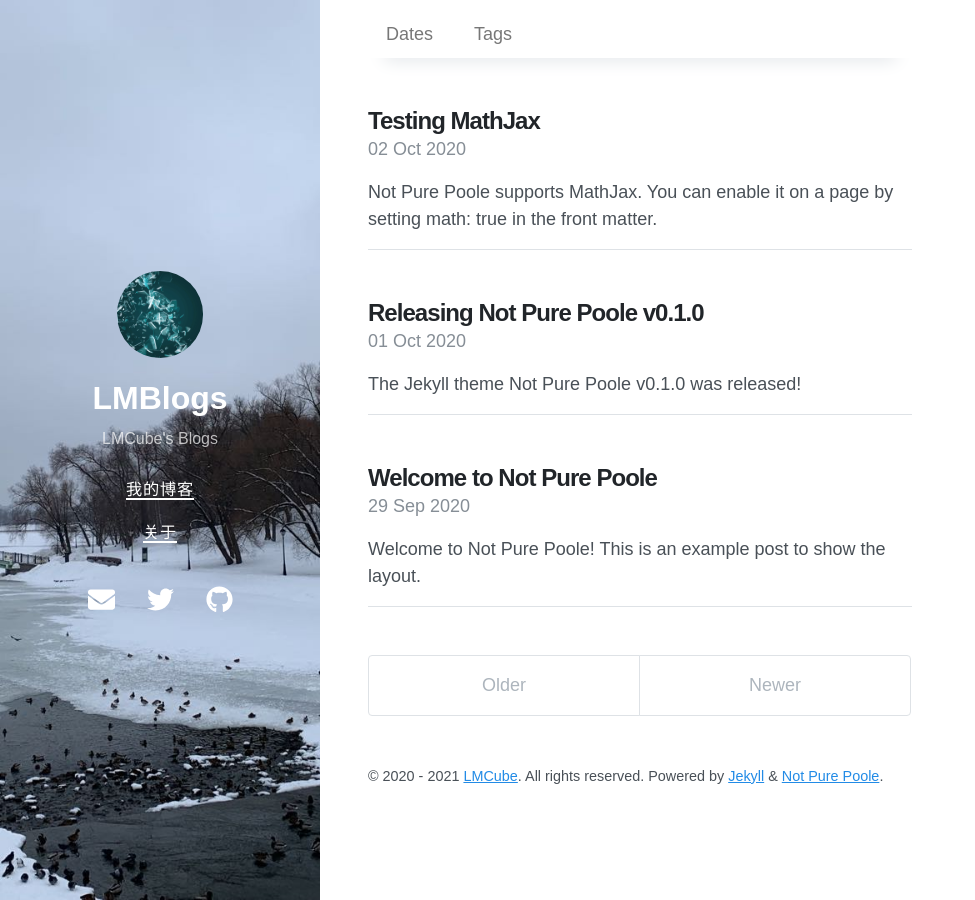
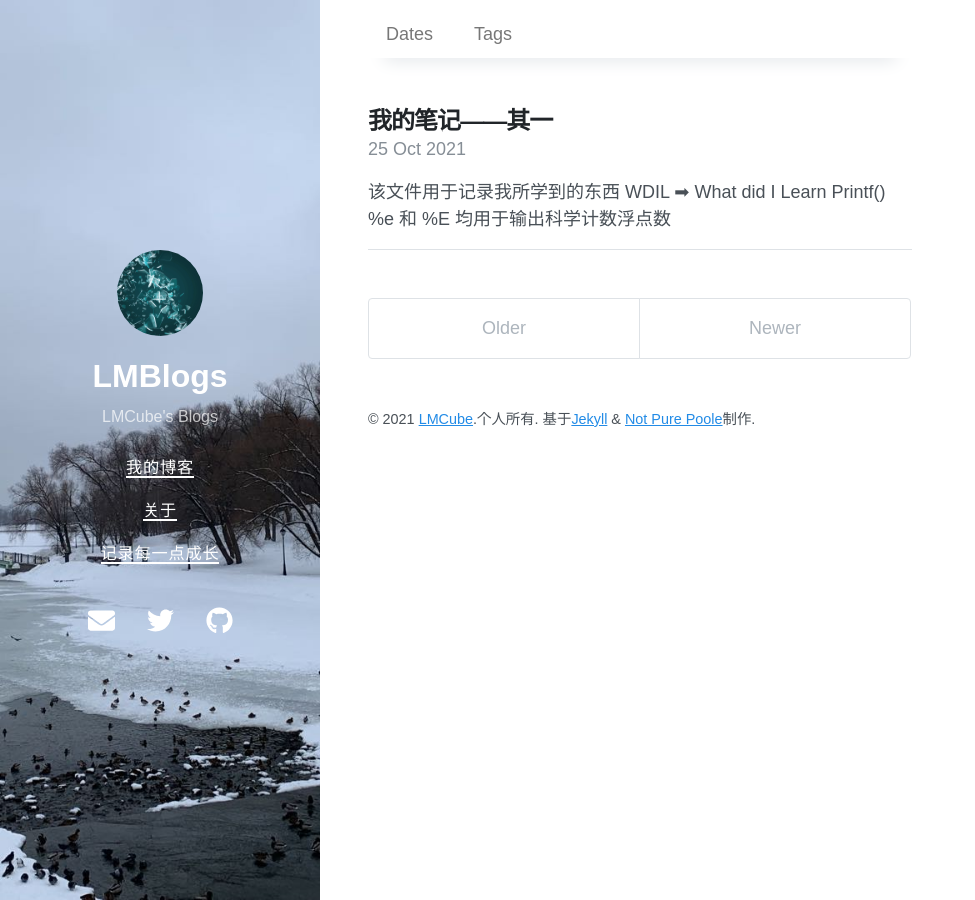
Before and after one commit to LandMineCube/LandMineCube.github.io, a Jekyll site: the page built from index.html, in a window 1280 px wide. Shown: the whole page, without its empty margins (0-975 px from the left). Built offline with Jekyll 4.4.1, drawn with Linux system fonts in a browser that asks for light colours; nearby versions of some CDN libraries; the list of posts is cut into pages by our own code.

Commit message:
try to upload a blog

```diff
--- a/_data/navigation.yml
+++ b/_data/navigation.yml
@@ -2,3 +2,4 @@
   url: /
 - title: 关于
   url: /about/
+- title: 记录每一点成长
--- a/_includes/content.html
+++ b/_includes/content.html
@@ -11,7 +11,7 @@
     {%- assign year_string = year_from | append: '&nbsp;' | append: '-' | append: '&nbsp;' | append: year_to -%}
   {%- endif -%}
   <small>
-    &copy; {{ year_string }} {% if site.author %}<a href="{{ site.author.url }}">{{ site.author.name }}</a>{% endif %}. All rights reserved.
-    Powered by <a href="https://jekyllrb.com/">Jekyll</a> & <a href="https://github.com/vszhub/not-pure-poole">Not Pure Poole</a>.
+    &copy; {{ year_string }} {% if site.author %}<a href="{{ site.author.url }}">{{ site.author.name }}</a>{% endif %}.个人所有.
+    基于<a href="https://jekyllrb.com/">Jekyll</a> & <a href="https://github.com/vszhub/not-pure-poole">Not Pure Poole</a>制作.
   </small>
 </footer>
--- a/about.md
+++ b/about.md
@@ -3,7 +3,7 @@ layout: page
 title: 关于
 ---
 
-# 关于该博客
+# 记录每一点成长
 如果你能找到这个博客，那你挺强的。
 该博客主要用于记录个人学习C和C#的学习笔记。
 还有，Don't hack this web please, there is nothing useful.
```
Also changed, not shown: _posts/2021-10-25-我的笔记——其一.md (added, +15 -0 lines), _posts_of_example/2020-09-29-welcome-to-not-pure-poole.md (renamed from _posts/2020-09-29-welcome-to-not-pure-poole.md), _posts_of_example/2020-10-01-releasing-not-pure-poole-v0-1-0.md (renamed from _posts/2020-10-01-releasing-not-pure-poole-v0-1-0.md), _posts_of_example/2020-10-02-testing-mathjax.md (renamed from _posts/2020-10-02-testing-mathjax.md).
